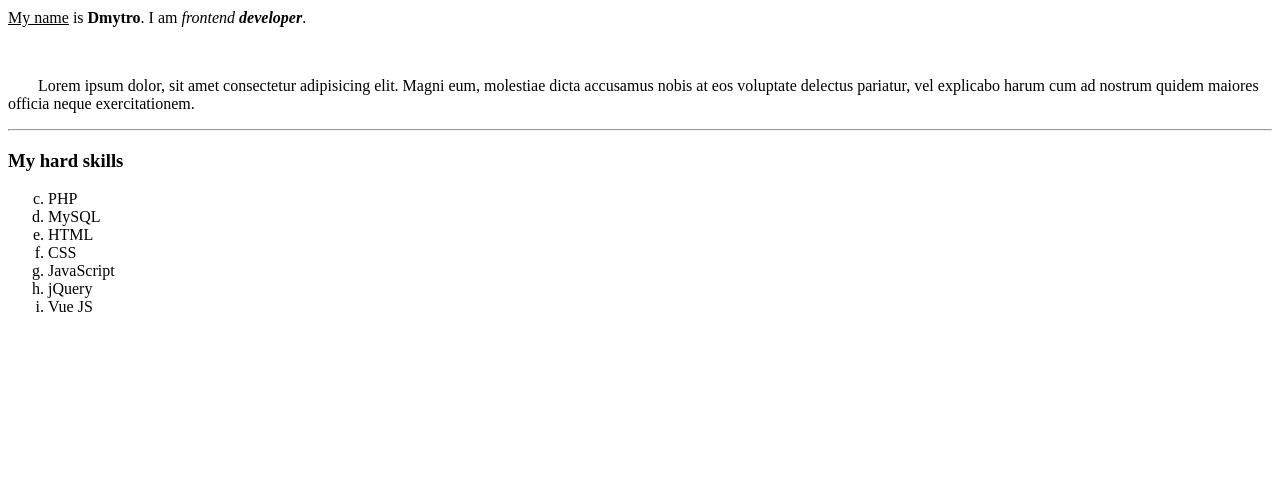
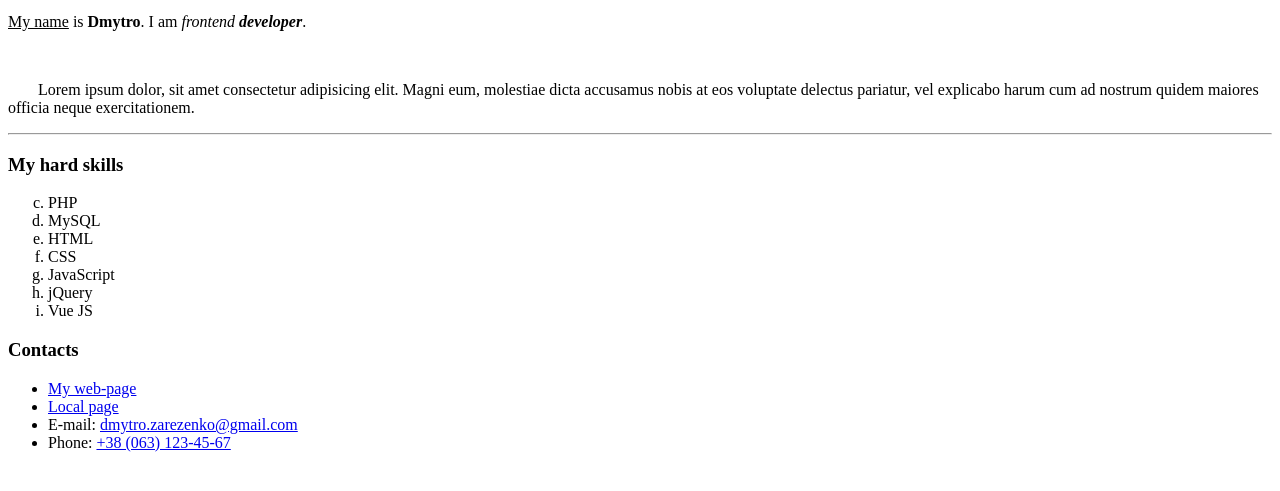
Before and after one commit to dzarezenko/beetroot2-html-init, a plain HTML site: page index.html in a window 1280 px wide. Shown: the part 273-764 px from the top of the page. Drawn offline with Linux system fonts and the light colour scheme.

Commit message:
Links examples

```diff
--- a/index.html
+++ b/index.html
@@ -10,10 +10,12 @@
     <header>
       <h1>Dmytro Zarezenko</h1>
 
-      <img src="./img/photo.jpg" width="150px"
-        style="border: 1px solid black;width: 150px;height: 150px;display: block;"
-        alt="My Photo"
-      />
+      <a href="https://dmitryzar.narod.ru/" target="_blank">
+        <img src="./img/photo.jpg" width="150px"
+          style="border: 1px solid black;width: 150px;height: 150px;"
+          alt="My Photo"
+        />
+      </a>
 
       <p>
         Frontend <span>developer</span>
@@ -51,9 +53,30 @@
       <p></p>
     </article>
 
+    <section>
+      <h3>Contacts</h3>
+
+      <ul>
+        <li>
+          <a href="http://google.com/" target="_blank">My web-page</a>
+        </li>
+        <li>
+          <a href="../pages/page.html">Local page</a>
+        </li>
+        <li>
+          E-mail: <a href="mailto:dmytro.zarezenko@gmail.com">dmytro.zarezenko@gmail.com</a>
+        </li>
+        <li>
+          Phone: <a href="tel:+380631234567">+38 (063) 123-45-67</a>
+        </li>
+      </ul>
+    </section>
+
     <footer>
 
     </footer>
 
+    <br /><br /><br /><br /><br /><br /><br /><br /><br /><br /><br /><br /><br /><br />
+
   </body>
 </html>
```
Also changed, not shown: pages/page.html (added, +11 -0 lines).
